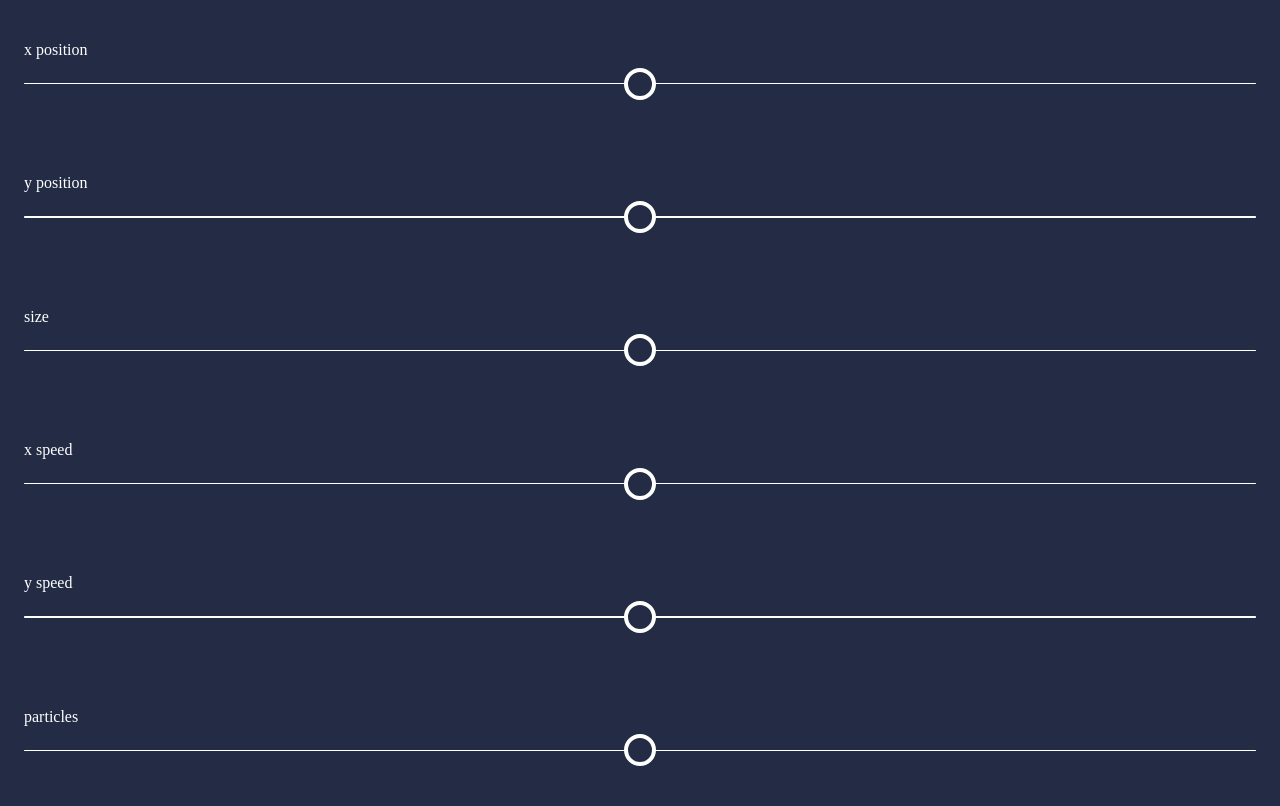
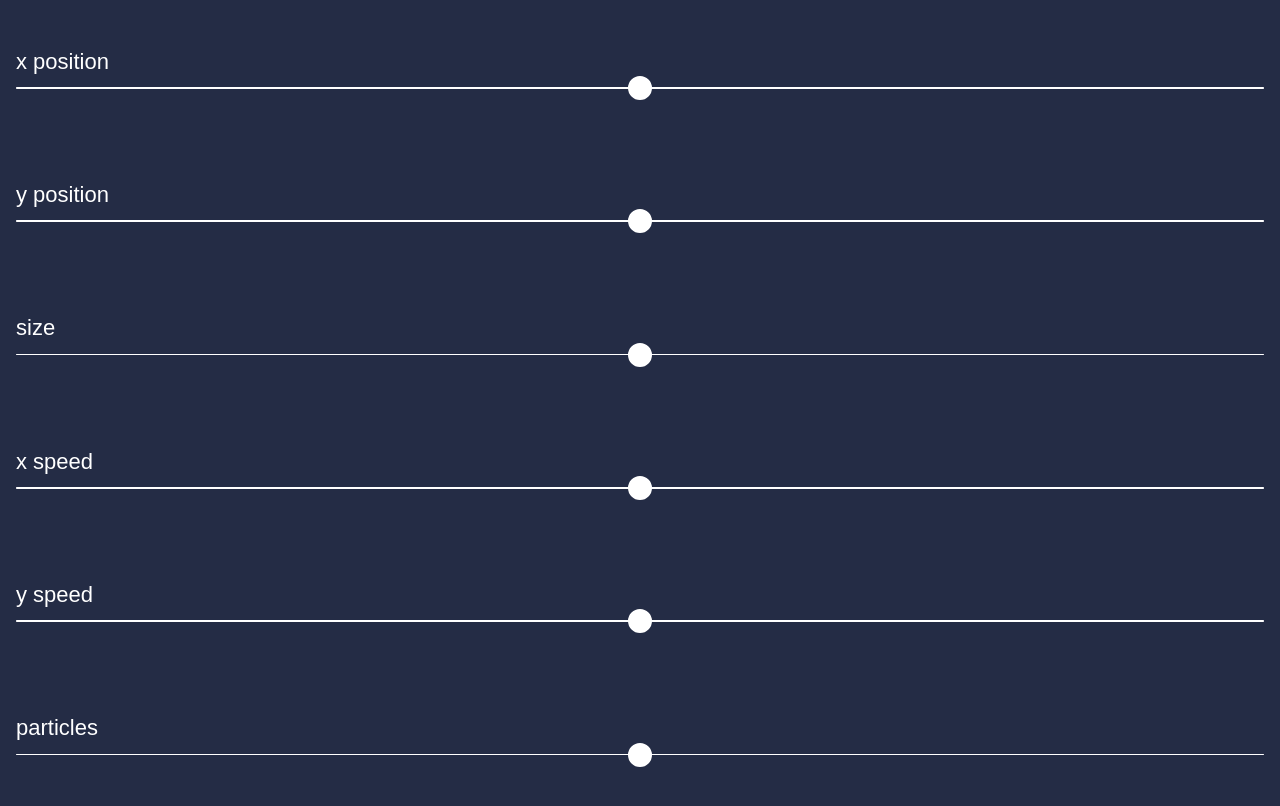
Before and after one commit to masahiro8/shader-mixer, a website: page public/ctr.html in a window 1280 px wide. Drawn offline with nearby package versions, Linux system fonts and the light colour scheme; no server answers.

Commit message:
updated style

```diff
--- a/public/ctr.html
+++ b/public/ctr.html
@@ -59,6 +59,7 @@
     <style>
       body {
         background-color: rgb(36, 44, 69);
+        font-family: sans-serif;
       }
       .sliders {
         height:100vh;
@@ -67,11 +68,11 @@
         justify-content: space-around;
       }
       .sliders__item {
-        padding: 0 16px;
+        padding: 0 8px;
       }
       .sliders__label {
         color:white;
-        font-size:16px;
+        font-size:22px;
       }
       .slider {
         appearance:none;
@@ -79,13 +80,14 @@
         height: .1rem;
         outline: none;
         border-radius: .05rem;
-        margin:24px 0;
+        margin: 12px 0;
+        background-color: white;
       }
       .slider::-webkit-slider-thumb {
         appearance: none;
-        width: 2rem;
-        height: 2rem;
-        background-color: rgb(36, 44, 69);
+        width: 1.5rem;
+        height: 1.5rem;
+        background-color: white;
         border: .25rem solid white;
         border-radius: 1rem;
         cursor: pointer;
```
